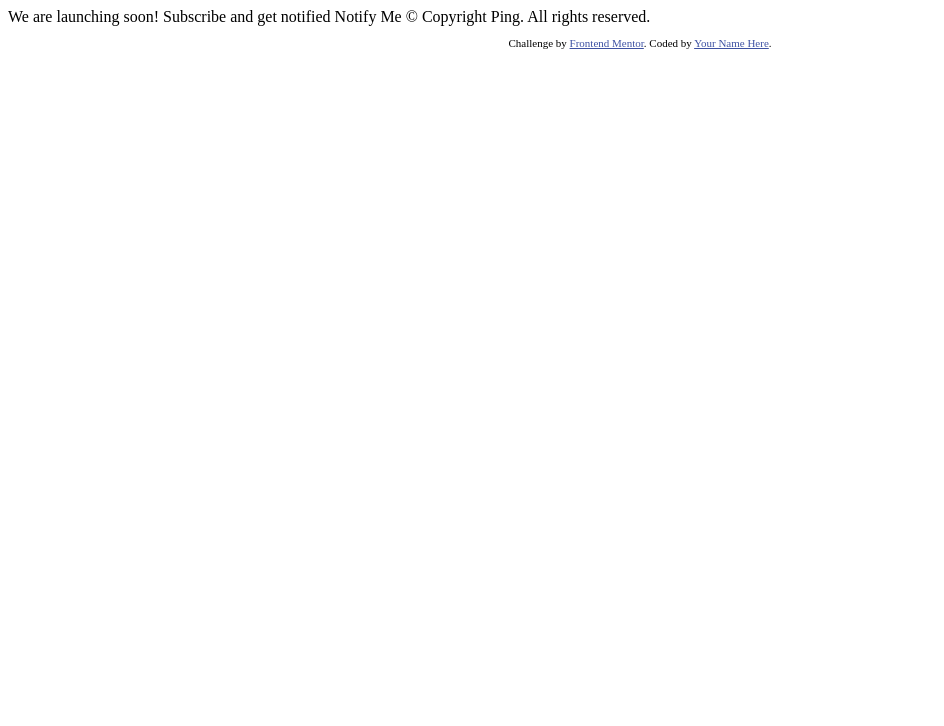
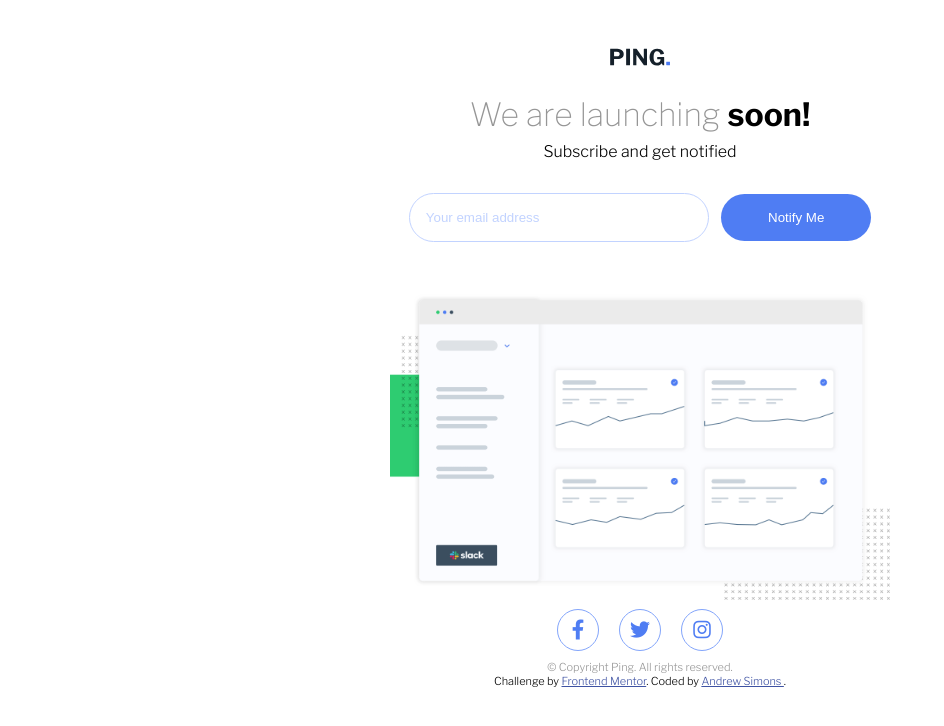
Before and after one commit to AndrewSimons3/Ping-coming-soon-page, a plain HTML site: page index.html in a window 1280 px wide. Shown: the whole page, without its empty margins (0-944 px from the left). Drawn offline with nearby package versions, Linux system fonts and the light colour scheme.

Commit message:
finished social icons

```diff
--- a/index.html
+++ b/index.html
@@ -1,34 +1,62 @@
 <!DOCTYPE html>
 <html lang="en">
 	<head>
-  <meta charset="UTF-8">
-  <meta name="viewport" content="width=device-width, initial-scale=1.0"> <!-- displays site properly based on user's device -->
+		<meta charset="UTF-8" />
+		<meta name="viewport" content="width=device-width, initial-scale=1.0" />
+		<!-- displays site properly based on user's device -->
 
-  <link rel="icon" type="image/png" sizes="32x32" href="./images/favicon-32x32.png">
+		<link
+			rel="icon"
+			type="image/png"
+			sizes="32x32"
+			href="./images/favicon-32x32.png"
+		/>
+		<link rel="stylesheet" href="./style.css" />
+		<link
+			rel="stylesheet"
+			href="https://cdnjs.cloudflare.com/ajax/libs/font-awesome/6.1.2/css/all.min.css"
+		/>
 
 		<title>Frontend Mentor | Ping coming soon page</title>
 
 		<!-- Feel free to remove these styles or customise in your own stylesheet 👍 -->
-  <style>
-    .attribution { font-size: 11px; text-align: center; }
-    .attribution a { color: hsl(228, 45%, 44%); }
-  </style>
 	</head>
 	<body>
+		<main class="container">
+			<header class="header">
+				<img class="logo" src="./images/logo.svg" alt="ping logo" />
+				<h1>We are launching <strong>soon!</strong></h1>
+				<h3>Subscribe and get notified</h3>
+			</header>
+			<form class="email-form">
+				<input id="input" type="email" placeholder="Your email address" />
+				<button>Notify Me</button>
+				<p class="error">Please enter a valid e-mail address</p>
+			</form>
+			<img
+				class="hero-img"
+				src="./images/illustration-dashboard.png"
+				alt="illustration dashboard"
+			/>
 
-  We are launching soon!
-
-  Subscribe and get notified
-
-  Notify Me
-
-  &copy; Copyright Ping. All rights reserved.
+			<div class="social">
+				<a href="#"><i class="fa-brands fa-facebook-f"></i></a>
+				<a href="#"><i class="fa-brands fa-twitter"></i></a>
+				<a href="#"><i class="fa-brands fa-instagram"></i></a>
+			</div>
+			<p class="copyright">&copy; Copyright Ping. All rights reserved.</p>
 
 			<footer>
 				<p class="attribution">
-      Challenge by <a href="https://www.frontendmentor.io?ref=challenge" target="_blank">Frontend Mentor</a>.
-      Coded by <a href="#">Your Name Here</a>.
+					Challenge by
+					<a href="https://www.frontendmentor.io?ref=challenge" target="_blank"
+						>Frontend Mentor</a
+					>. Coded by
+					<a href="https://www.frontendmentor.io/profile/AndrewSimons3"
+						>Andrew Simons </a
+					>.
 				</p>
 			</footer>
+		</main>
 	</body>
 </html>
--- /dev/null
+++ b/style.css
@@ -0,0 +1,138 @@
+@import url('https://fonts.googleapis.com/css2?family=Libre+Franklin:wght@100;300;600;700&family=Open+Sans&display=swap');
+
+/*  font-family: 'Libre Franklin', sans-serif; */
+
+* {
+	margin: 0;
+	padding: 0;
+	box-sizing: border-box;
+}
+
+body {
+	font-size: 20px;
+	min-height: 100vh;
+	font-family: 'Libre Franklin', sans-serif;
+}
+
+.container {
+	height: 100%;
+	max-width: 1440px;
+	margin: 0 auto;
+	text-align: center;
+	padding: 3rem 0 0 0;
+}
+
+.logo {
+	margin-bottom: 1.5rem;
+	width: 60px;
+}
+
+h1 {
+	font-weight: 100;
+	margin-bottom: 0.5rem;
+	color: hsl(0, 0%, 59%);
+	font-size: 32px;
+}
+
+strong {
+	color: #000;
+}
+
+h3 {
+	font-weight: 300;
+	margin-bottom: 2rem;
+	font-size: 16px;
+}
+
+.hero-img {
+	max-width: 500px;
+	margin: 0 auto;
+	display: block;
+}
+
+.email-form {
+	margin-bottom: 3rem;
+	display: inline-block;
+}
+
+#input {
+	border: 1px solid hsl(223, 100%, 88%);
+	padding: 1rem;
+	width: 300px;
+	border-radius: 25px;
+	margin-right: 0.5rem;
+	margin-bottom: 0.25rem;
+}
+
+#input::placeholder {
+	color: hsl(223, 100%, 88%);
+}
+
+button {
+	padding: 1rem;
+	background-color: hsl(223, 87%, 63%);
+	border: none;
+	color: #fff;
+	border-radius: 25px;
+	width: 150px;
+	cursor: pointer;
+	transition: all 0.3s;
+}
+
+button:hover {
+	background-color: hsl(223, 94%, 75%);
+}
+
+.social {
+	display: flex;
+	align-items: center;
+	justify-content: center;
+	gap: 20px;
+	height: 60px;
+}
+
+.copyright {
+	font-size: 11px;
+	color: hsl(0, 0%, 59%);
+}
+
+.social a {
+	text-decoration: none;
+  padding: 8px 10px;
+  border: 1px solid hsl(223, 94%, 75%);
+  border-radius: 50px;
+  transition: all .3s ease;
+}
+
+.social a:hover {
+  background-color: hsl(223, 87%, 63%);
+}
+
+.social a i {
+	width: 20px;
+	height: 20px;
+	color: hsl(223, 87%, 63%);
+	transition: all 0.3s ease;
+}
+
+.social a:hover i {
+	color: #fff;
+}
+
+
+.error {
+	font-size: 11px;
+	text-align: left;
+	margin-left: 0.5rem;
+	color: hsl(354, 100%, 66%);
+	font-style: italic;
+	display: none;
+}
+
+.attribution {
+	font-size: 11px;
+	text-align: center;
+}
+.attribution a {
+	color: hsl(228, 45%, 44%);
+}
```
Also changed, not shown: script.js (added). Lines whose indentation alone changed are shown as unchanged.
